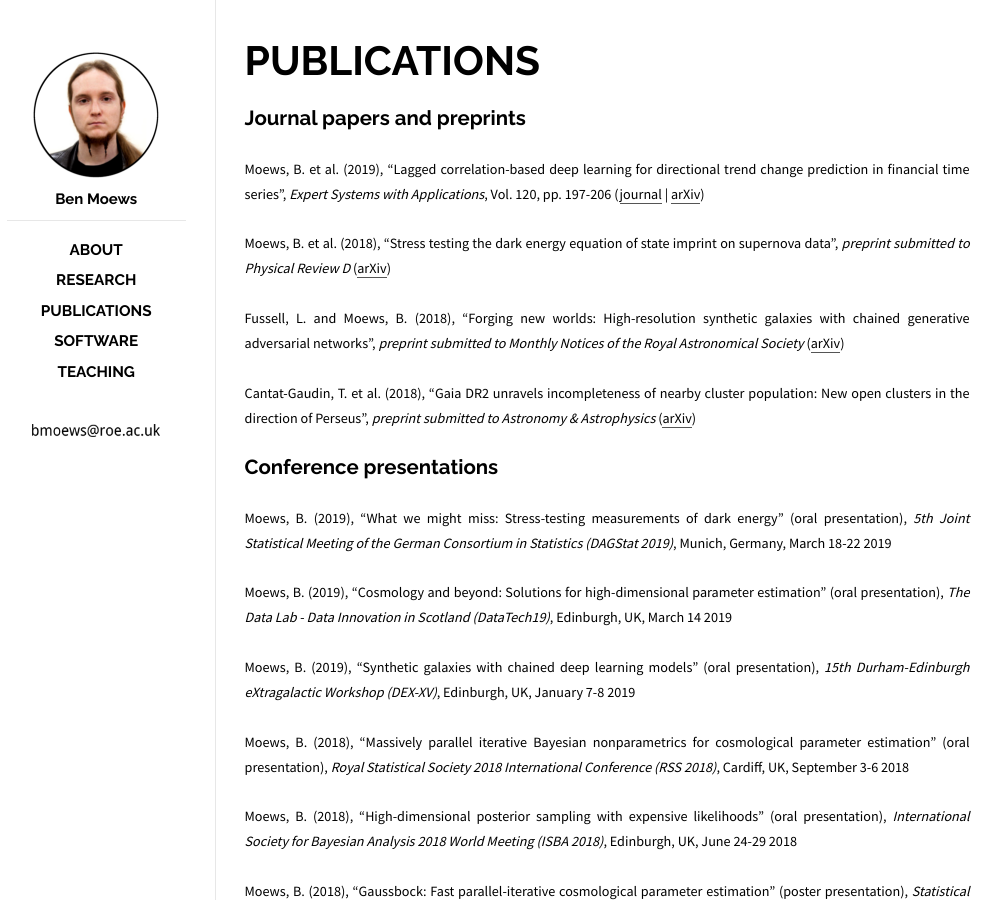
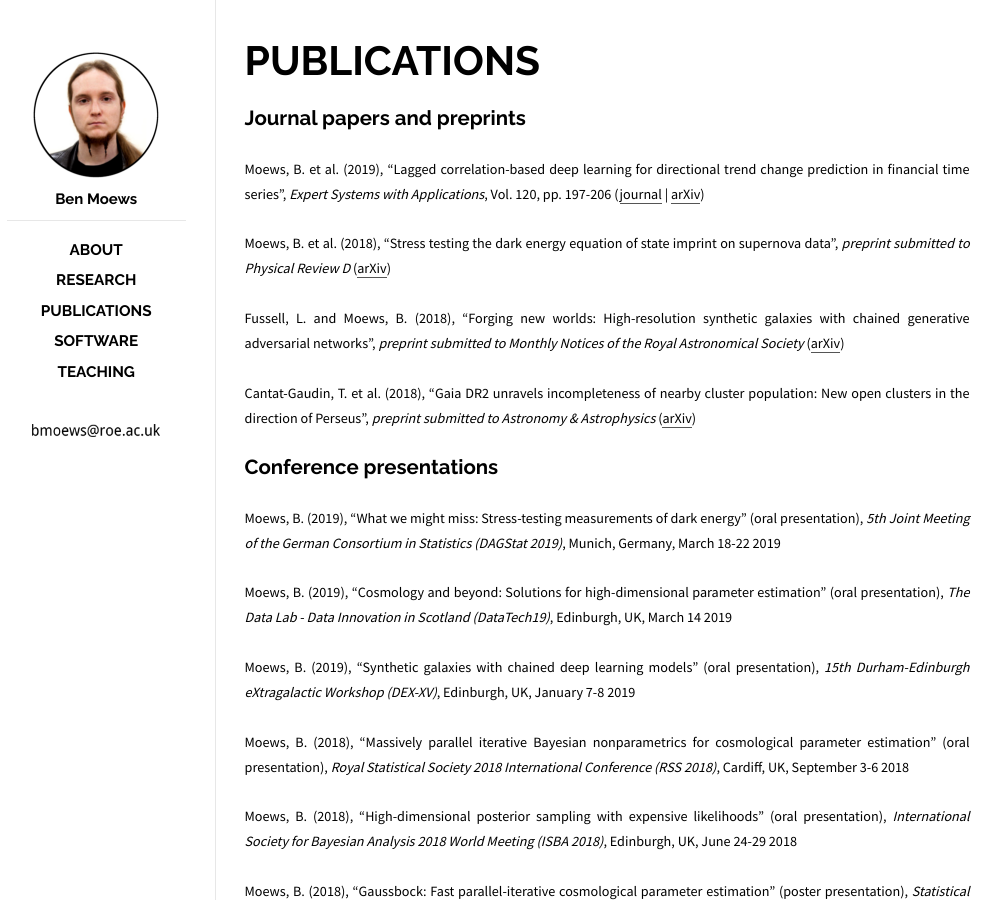
Before and after one commit to moews/moews.github.io, a Jekyll site: the page built from _posts/2017-03-25-publications.md, in a window 1280 px wide. Shown: the whole page, without its empty margins (143-1145 px from the left). Built offline with Jekyll 4.4.1, drawn with Linux system fonts in a browser that asks for light colours.

Commit message:
Update 2017-03-25-publications.md

```diff
--- a/_posts/2017-03-25-publications.md
+++ b/_posts/2017-03-25-publications.md
@@ -20,7 +20,7 @@
 
 
 
-<small>Moews, B. (2019), "What we might miss: Stress-testing measurements of dark energy" (oral presentation), _5th Joint Statistical Meeting of the German Consortium in Statistics (DAGStat 2019)_, Munich, Germany, March 18-22 2019</small>
+<small>Moews, B. (2019), "What we might miss: Stress-testing measurements of dark energy" (oral presentation), _5th Joint Meeting of the German Consortium in Statistics (DAGStat 2019)_, Munich, Germany, March 18-22 2019</small>
 
 <small>Moews, B. (2019), "Cosmology and beyond: Solutions for high-dimensional parameter estimation" (oral presentation), _The Data Lab - Data Innovation in Scotland (DataTech19)_, Edinburgh, UK, March 14 2019</small>
 
```
